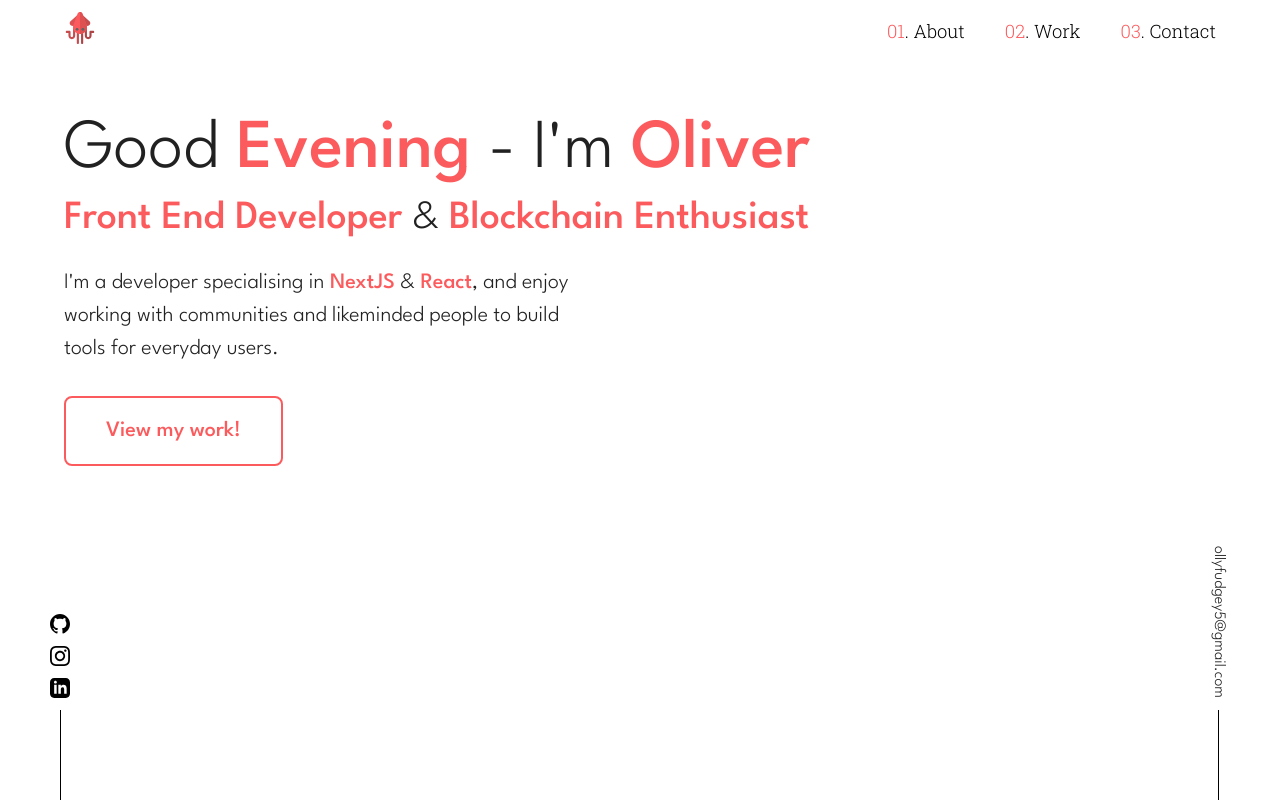
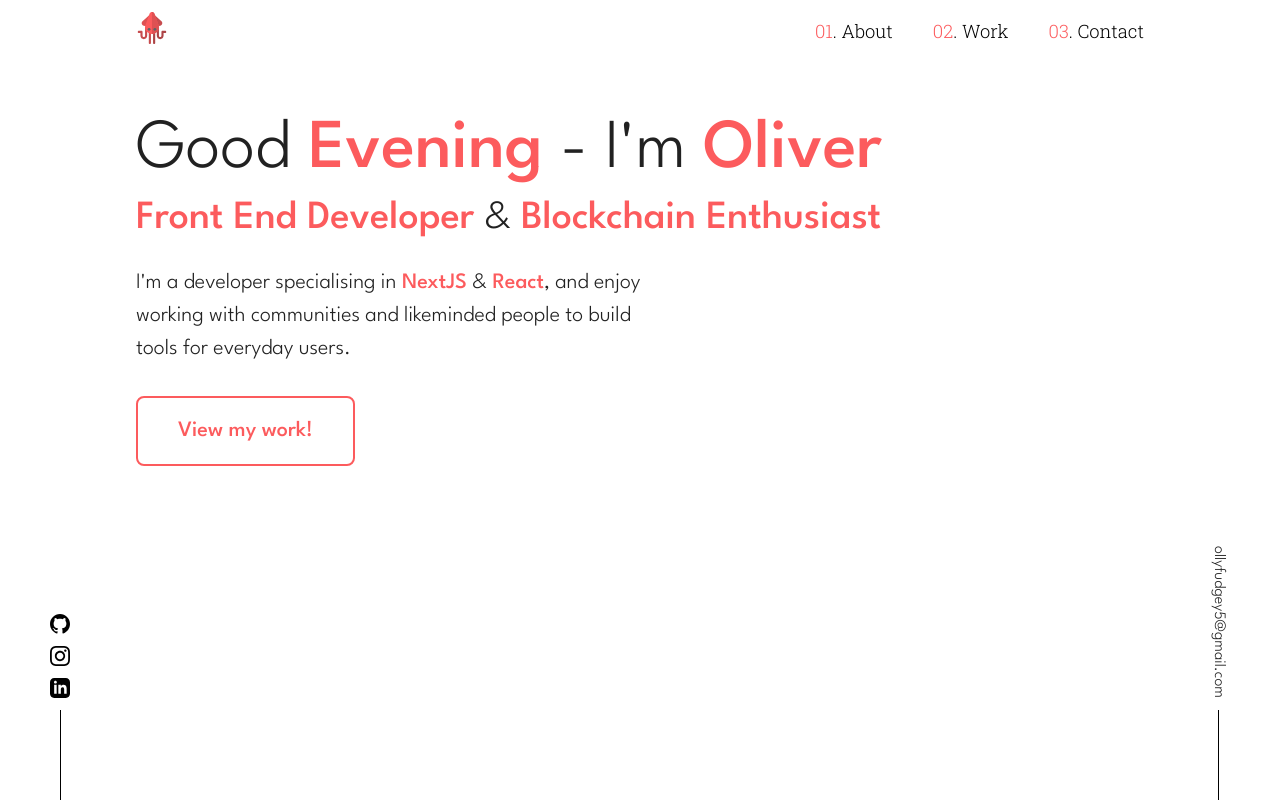
Before and after one commit to Keane54/portfolio-website, a Next.js app: page / in a window 1280 px wide. Built offline with nearby package versions, Linux system fonts and the light colour scheme.

Commit message:
Adjust padding on containers and add BurgerButton component

```diff
--- /dev/null
+++ b/components/BurgerButton.js
@@ -0,0 +1,69 @@
+import { useTheme } from "@emotion/react"
+import { Box } from "@mui/system"
+import { useContext } from "react"
+import { MenuStatus } from "../pages"
+
+const BurgerButton = () => {
+    const theme = useTheme()
+
+    const [open, setOpen] = useContext(MenuStatus)
+
+    return (
+        <Box onClick={() => setOpen(!open)} sx={{
+            position: 'relative',
+            cursor: 'pointer',
+            padding: 1,
+            zIndex: 100,
+            transition: 'transform 200ms ease-in-out',
+            '&:hover': {
+                transform: 'scale(1.08)'
+            }
+        }}>
+            <Box sx={{
+                width: '30px',
+                height: '24px',
+                position: 'relative'
+            }}>
+                <Box sx={{
+                    position: 'absolute',
+                    top: '50%',
+                    right: '0px',
+                    width: '30px',
+                    height: '2px',
+                    backgroundColor: theme.palette.primary.main,
+                    transition: 'all 200ms ease-in-out',
+                    transform: open ? 'rotate(45deg)' : 'rotate(0deg)',
+                    '&::before': {
+                        content: '""',
+                        display: 'block',
+                        position: 'absolute',
+                        right: '0px',
+                        height: '2px',
+                        backgroundColor: theme.palette.primary.main,
+                        width: open ? '100%' : '120%',
+                        transition: 'width 200ms ease-in-out, top 200ms ease-in-out, transform 200ms ease-in-out',
+                        transitionDelay: open ? '0s, 0s, 100ms' : '0s',
+                        top: open ? '0px' : '-10px',
+                        transform: open ? 'rotate(90deg)' : 'rotate(0deg)'
+                    }, '&::after': {
+                        content: '""',
+                        display: 'block',
+                        position: 'absolute',
+                        left: 'auto',
+                        right: '0px',
+                        height: '2px',
+                        backgroundColor: theme.palette.primary.main,
+                        transition: 'all 200ms ease-in-out',
+                        width: '80%',
+                        bottom: open ? '0px' : '-10px'
+
+                    }
+                }}>
+
+                </Box>
+            </Box>
+        </Box>
+    )
+}
+
+export default BurgerButton
--- a/components/FixedWidgets.js
+++ b/components/FixedWidgets.js
@@ -44,16 +44,12 @@ const FixedWidgets = ( { theme } ) => {
 
     return (
         <>
-            <Box sx={{...sharedStyles, left: 50, '@media (max-width: 1200px)': {
-                left: 20
-            }}}>
+            <Box sx={{...sharedStyles, left: 50}}>
                 <Box className="iconWidget" sx={{mask: 'url(/githubmark.svg) no-repeat center'}}/>
                 <Box className="iconWidget" sx={{mask: 'url(/instagram.svg) no-repeat center'}}/>
                 <Box className="iconWidget" sx={{mask: 'url(/linkedin.svg) no-repeat center'}}/>
             </Box>
-            <Box sx={{...sharedStyles, right: 50, '@media (max-width: 1200px)': {
-                right: 20
-            }}}>
+            <Box sx={{...sharedStyles, right: 50}}>
                 <Typography className="emailWidget">ollyfudgey5@gmail.com</Typography>
             </Box>
         </>
--- a/components/HeaderBar.js
+++ b/components/HeaderBar.js
@@ -1,4 +1,4 @@
-import { AppBar, Toolbar, Typography, useMediaQuery } from '@mui/material'
+import { AppBar, Toolbar, useMediaQuery } from '@mui/material'
 import { Box, Container } from '@mui/system'
 import Image from 'next/image'
 import { keyframes } from '@emotion/react'
@@ -32,8 +32,8 @@ const HeaderBar = ( { theme } ) => {
     return (
         <AppBar elevation={0} sx={{background: 'white', color:'black', position: 'static'}}>
             <Container sx={{
-                '@media (max-width: 1200px) and (min-width: 900px)': {
-                px: 8
+                '@media (max-width: 1280px) and (min-width: 900px)': {
+                px: 12
             }}}>
 
             <Toolbar sx={{justifyContent: 'space-between', alignItems: 'center'}} disableGutters>
--- a/components/MobileSidebar.js
+++ b/components/MobileSidebar.js
@@ -4,6 +4,7 @@ import { useContext } from "react"
 import { MenuStatus } from "../pages"
 import MobileSidebarContent from "./MobileSidebarContent"
 import { useTheme } from "@emotion/react"
+import BurgerButton from "./BurgerButton"
 
 const MobileSidebar = () => {
 
@@ -14,60 +15,7 @@ const MobileSidebar = () => {
     return (
         <ClickAwayListener onClickAway={() => open === true ? setOpen(!open) : null}>
             <Box>
-                <Box onClick={() => setOpen(!open)} sx={{
-                    position: 'relative',
-                    cursor: 'pointer',
-                    padding: 1,
-                    zIndex: 100,
-                    transition: 'transform 200ms ease-in-out',
-                    '&:hover': {
-                        transform: 'scale(1.08)'
-                    }
-                }}>
-                    <Box sx={{
-                        width: '30px',
-                        height: '24px',
-                        position: 'relative'
-                    }}>
-                        <Box sx={{
-                            position: 'absolute',
-                            top: '50%',
-                            right: '0px',
-                            width: '30px',
-                            height: '2px',
-                            backgroundColor: theme.palette.primary.main,
-                            transition: 'all 200ms ease-in-out',
-                            transform: open ? 'rotate(45deg)' : 'rotate(0deg)',
-                            '&::before': {
-                                content: '""',
-                                display: 'block',
-                                position: 'absolute',
-                                right: '0px',
-                                height: '2px',
-                                backgroundColor: theme.palette.primary.main,
-                                width: open ? '100%' : '120%',
-                                transition: 'width 200ms ease-in-out, top 200ms ease-in-out, transform 200ms ease-in-out',
-                                transitionDelay: open ? '0s, 0s, 100ms' : '0s',
-                                top: open ? '0px' : '-10px',
-                                transform: open ? 'rotate(90deg)' : 'rotate(0deg)'
-                            }, '&::after': {
-                                content: '""',
-                                display: 'block',
-                                position: 'absolute',
-                                left: 'auto',
-                                right: '0px',
-                                height: '2px',
-                                backgroundColor: theme.palette.primary.main,
-                                transition: 'all 200ms ease-in-out',
-                                width: '80%',
-                                bottom: open ? '0px' : '-10px'
-
-                            }
-                        }}>
-
-                        </Box>
-                    </Box>
-                </Box>
+                <BurgerButton/>
 
                 <Box sx={{
                     position: 'fixed',
--- a/pages/index.js
+++ b/pages/index.js
@@ -1,7 +1,7 @@
 import { Button, Typography, useMediaQuery } from '@mui/material';
 import { Box, Container, useTheme } from '@mui/system';
 import Head from 'next/head'
-import { createContext, useState } from 'react';
+import { createContext, useEffect, useState } from 'react';
 import DisplayGreeting from '../components/DisplayGreeting';
 import FixedWidgets from '../components/FixedWidgets';
 import HeaderBar from '../components/HeaderBar';
@@ -14,6 +14,10 @@ export default function Home() {
   const isDesktop = useMediaQuery(theme.breakpoints.up('md'))
 
   const [open, setOpen] = useState(false)
+
+  useEffect(() => {
+    if (isDesktop && open) setOpen(false)
+  }, [isDesktop, open])
 
   return (
     <>
@@ -35,8 +39,8 @@ export default function Home() {
             '& .MuiTypography-root > .MuiBox-root': {
               color: theme.palette.primary.main,
               fontWeight: 500
-            }, '@media (max-width: 1200px) and (min-width: 900px)': {
-              px: 8
+            }, '@media (max-width: 1280px) and (min-width: 900px)': {
+              px: 12
             }
           }}>
 
```
